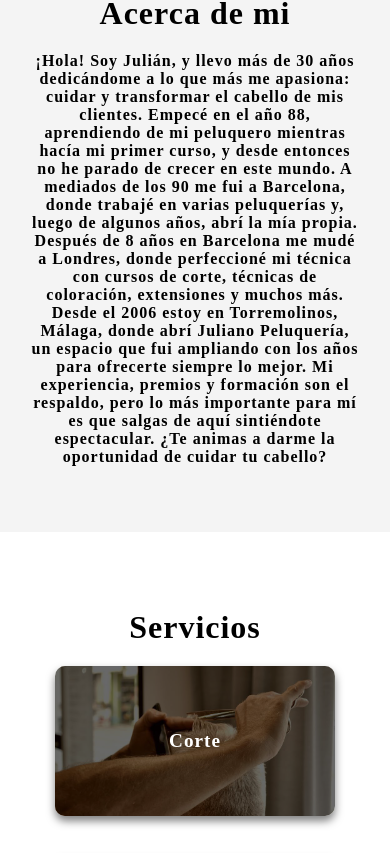
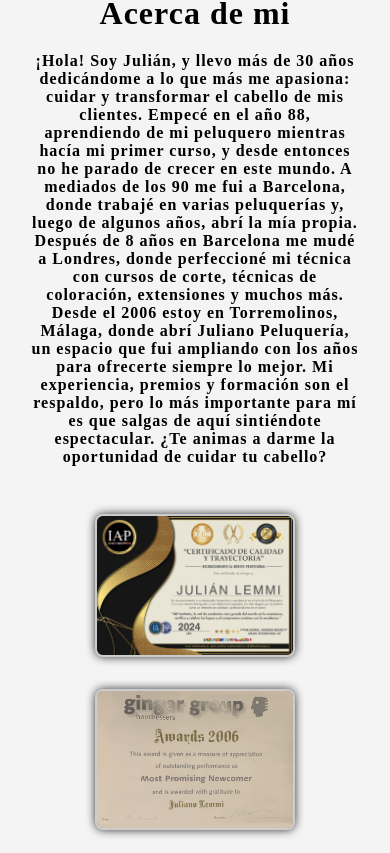
Before and after one commit to JulianoPeluqueria/juliano-peluqueria, a React (Vite) app: page / in a window 390 px wide. Shown: the part 1144-1997 px from the top of the page. Built offline with nearby package versions, Linux system fonts and the light colour scheme; a web font is replaced by a local one.

Commit message:
commit10 - modify section about

```diff
--- a/src/components/About.jsx
+++ b/src/components/About.jsx
@@ -1,5 +1,7 @@
 import "../styles/about-styles.css";
 import julian from "../assets/about-pic.png";
+import diploma1 from "../assets/diploma1.jpg";
+import diploma2 from "../assets/diploma2.jpg";
 
 function About() {
   return (
@@ -26,6 +28,10 @@ function About() {
           </p>
         </div>
       </div>
+      <div className="about-diplomas">
+        <img className="diploma-img" src={diploma1} alt="Diploma 1" />
+        <img className="diploma-img" src={diploma2} alt="Diploma 2" />
+      </div>
     </section>
   );
 }
--- a/src/components/Hero.jsx
+++ b/src/components/Hero.jsx
@@ -4,7 +4,7 @@ function Hero() {
   return (
     <section className="hero">
       <div className="hero-content">
-        <h1>Juliano Peluquería</h1>
+        <h1>Transforma tu estilo</h1>
         <p>
           "Mi Filosofía es Cuidar tu Pelo y Crear un Look Natural fácil de
           llevar."
--- a/src/styles/about-styles.css
+++ b/src/styles/about-styles.css
@@ -1,6 +1,7 @@
 .about {
   display: flex;
   justify-content: center;
+  flex-direction: column;
   align-items: center;
   padding: 100px 20px;
   background-color: #f4f4f4;
@@ -15,7 +16,7 @@
 }
 
 .about-img {
-  width: 300px;
+  width: 350px;
   height: auto;
   margin-right: 30px;
   border-radius: 200px;
@@ -31,6 +32,20 @@
   max-width: 800px;
   font-size: 24px;
   font-weight: bold;
+}
+
+.about-diplomas {
+  display: flex;
+  justify-content: center;
+  gap: 2rem;
+  margin-top: 2rem;
+}
+
+.diploma-img {
+  max-width: 350px;
+  border: 2px solid #ccc;
+  border-radius: 8px;
+  filter: drop-shadow(0 0 5px rgba(0, 0, 0, 0.8));
 }
 
 /* Estilos para pantallas más pequeñas */
@@ -53,6 +68,14 @@
     max-width: 500px;
     font-size: 1.2rem;
   }
+
+  .about-diplomas {
+    flex-direction: column;
+  }
+
+  .diploma-img {
+    max-width: 200px;
+  }
 }
 
 /* Estilos para pantallas muy pequeñas */
--- a/src/styles/services-styles.css
+++ b/src/styles/services-styles.css
@@ -112,7 +112,7 @@ table th {
 }
 
 table tr:nth-child(even) {
-  background-color: #f2f2f2;
+  background-color: #d3d3d3;
 }
 
 /* Responsividad */
@@ -135,6 +135,10 @@ table tr:nth-child(even) {
     height: 180px;
   }
 
+  .price-tables {
+    max-width: 90%;
+  }
+
   .price-table {
     flex: 1 1 100%;
     margin-bottom: 20px;
```
Also changed, not shown: src/assets/diploma1.jpg (added), src/assets/diploma2.jpg (added).
